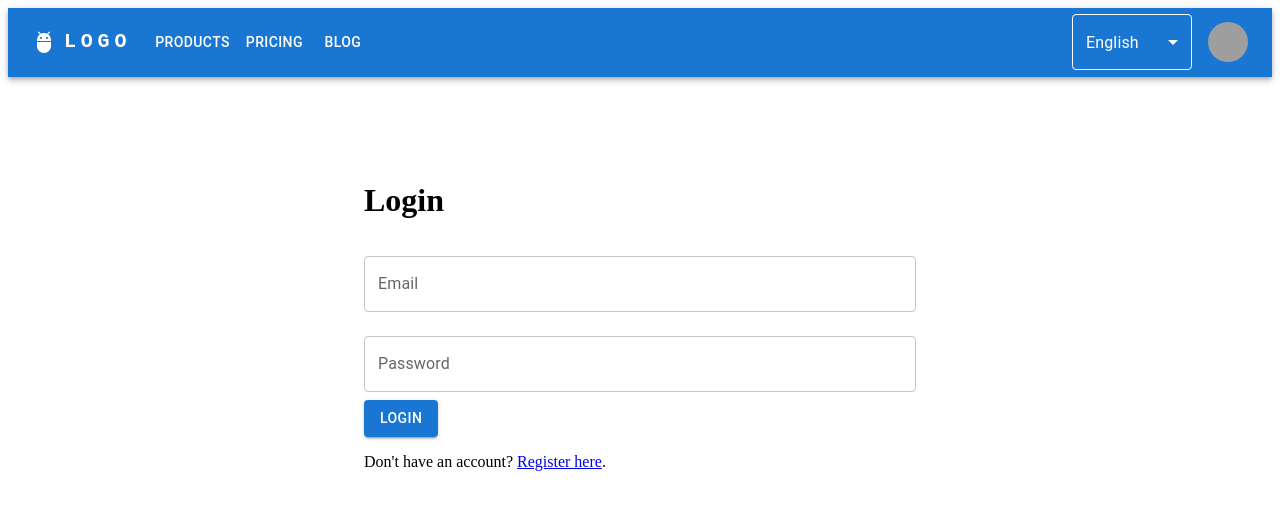
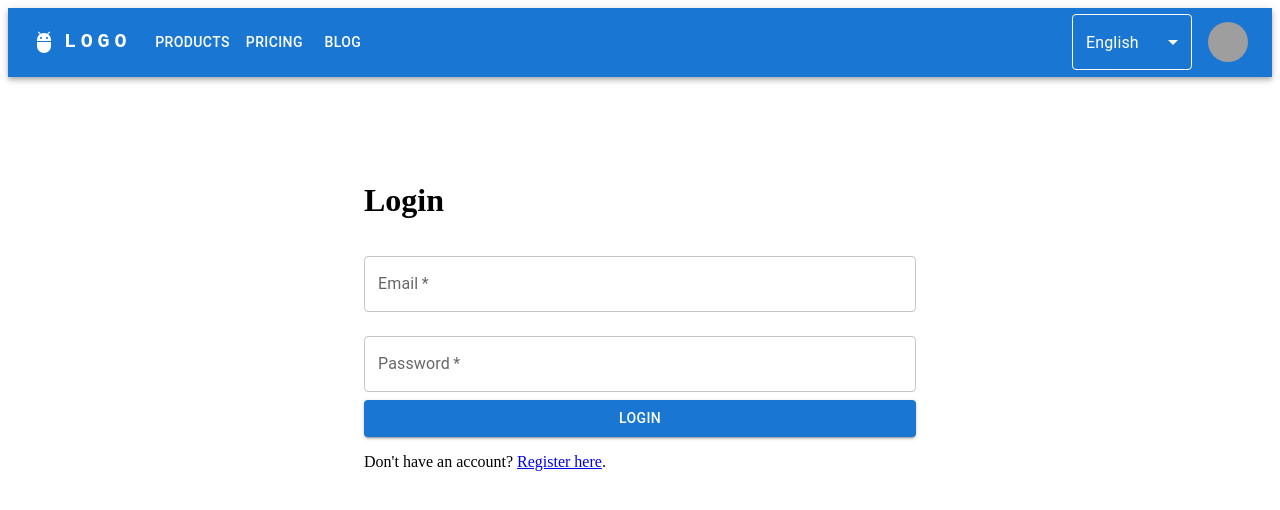
Before and after one commit to malindakpt/feedback, a React (Create React App) app: page /login in a window 1280 px wide. Shown: the top 510 px of the page. Built offline with nearby package versions, Linux system fonts and the light colour scheme; grey boxes are pictures that could not be loaded.

Commit message:
login and login container change to formik

```diff
--- a/src/components/admin/login/login.container.tsx
+++ b/src/components/admin/login/login.container.tsx
@@ -10,16 +10,14 @@ const LoginContainer: React.FC = () => {
   const [email, setEmail] = useState('');
   const [password, setPassword] = useState('');
 
-  const dispatch: AppDispatch = useDispatch(); // Use AppDispatch for type-safe dispatch
+  const dispatch: AppDispatch = useDispatch();
   const navigate = useNavigate();
   const location = useLocation();
   const from = (location.state as LocationState)?.from?.pathname || '/admin/dashboard';
-  // const { isAuthenticated, status, error } = useSelector((state: RootState) => state.auth);
 
-  const handleLogin = async () => {
+  const handleLogin = async (email: string, password: string) => {
     try {
       await dispatch(login({ email, password })).unwrap();  // Use unwrap to catch errors
-
       navigate(from); // Redirect after successful login
     } catch (error) {
       console.error('Login error:', error);
--- a/src/components/admin/login/login.tsx
+++ b/src/components/admin/login/login.tsx
@@ -1,49 +1,67 @@
 import React from 'react';
-import { TextField, Button, Container } from '@mui/material';
+import { Button, Container } from '@mui/material';
 import { Link } from 'react-router-dom';
 import { useTranslation } from 'react-i18next';
+import { Formik, Form } from 'formik';
+import { loginValidationSchema } from '../../../validationSchema/loginValidationSchema';
+import TextInput from '../../shared/textInput/textInput';
 
 interface LoginFormProps {
   email: string;
   password: string;
   setEmail: (email: string) => void;
   setPassword: (password: string) => void;
-  handleLogin: () => void;
+  handleLogin: (email: string, password: string) => void;
 }
 
-const LoginForm: React.FC<LoginFormProps> = ({ email, password, setEmail, setPassword, handleLogin }) => {
+const LoginForm: React.FC<LoginFormProps> = ({ handleLogin }) => {
   const { t } = useTranslation();
+
   return (
     <Container maxWidth="sm" className="login-form-container">
-      <h1 >{t('login.title')}</h1>
-      <TextField
+      <h1>{t('login.title')}</h1>
+
+      <Formik
+        initialValues={{ email: '', password: '' }}
+        validationSchema={loginValidationSchema}
+        onSubmit={(values) => {
+          handleLogin(values.email, values.password);
+        }}
+      >
+        {({  isSubmitting , touched , errors}) => (
+          <Form>
+            <TextInput
               label={t('login.email')}
-        variant="outlined"
-        fullWidth
-        margin="normal"
-        value={email}
-        onChange={(e) => setEmail(e.target.value)}
+              name="email"
+              errorText={errors.email && touched.email ? errors.email : "" }
+              required
             />
-      <TextField
+
+            <TextInput
               label={t('login.password')}
-        variant="outlined"
-        fullWidth
-        margin="normal"
+              name="password"
               type="password"
-        value={password}
-        onChange={(e) => setPassword(e.target.value)}
+              errorText={errors.password && touched.password ? errors.password : ""}
+              required
             />
+
             <Button
+              type="submit"
               variant="contained"
               color="primary"
-        onClick={handleLogin}
+              fullWidth
+              disabled={isSubmitting}
             >
               {t('login.submit')}
             </Button>
+
             <p>
               {t('login.noAccount')}{' '}
               <Link to="/register">{t('login.register')}</Link>.
             </p>
+          </Form>
+        )}
+      </Formik>
     </Container>
   );
 };
--- /dev/null
+++ b/src/validationSchema/loginValidationSchema.ts
@@ -0,0 +1,8 @@
+import * as Yup from 'yup';
+
+export const loginValidationSchema = Yup.object({
+  email: Yup.string()
+    .email('Invalid email address')
+    .required('Email is required'),
+  password: Yup.string().required('Password is required'),
+});
```
Lines whose indentation alone changed are shown as unchanged.
